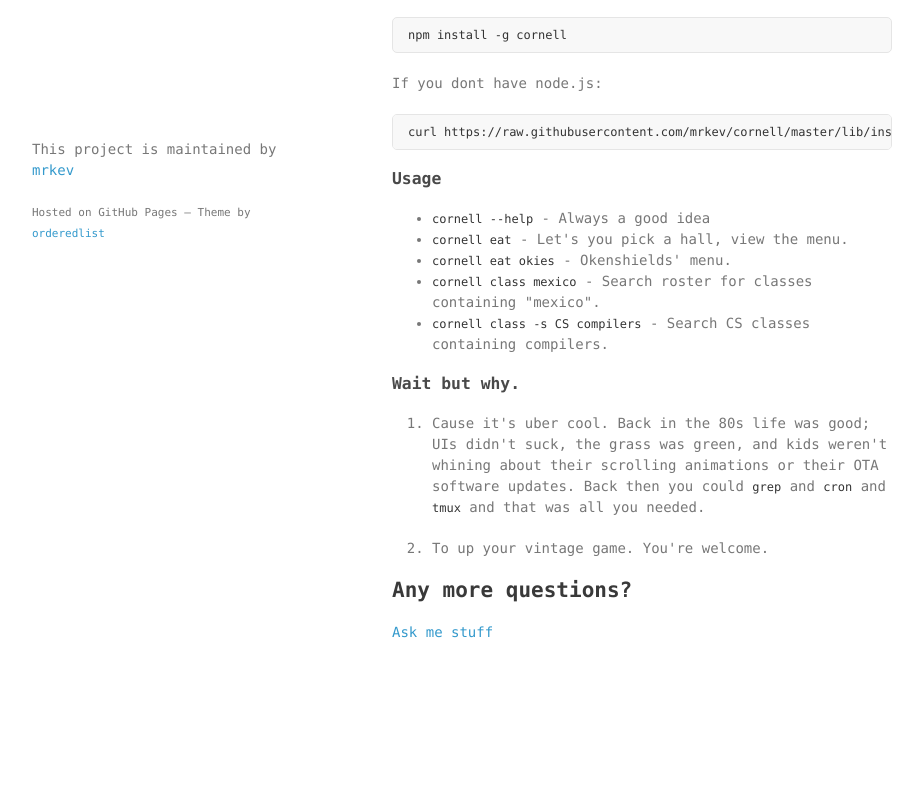
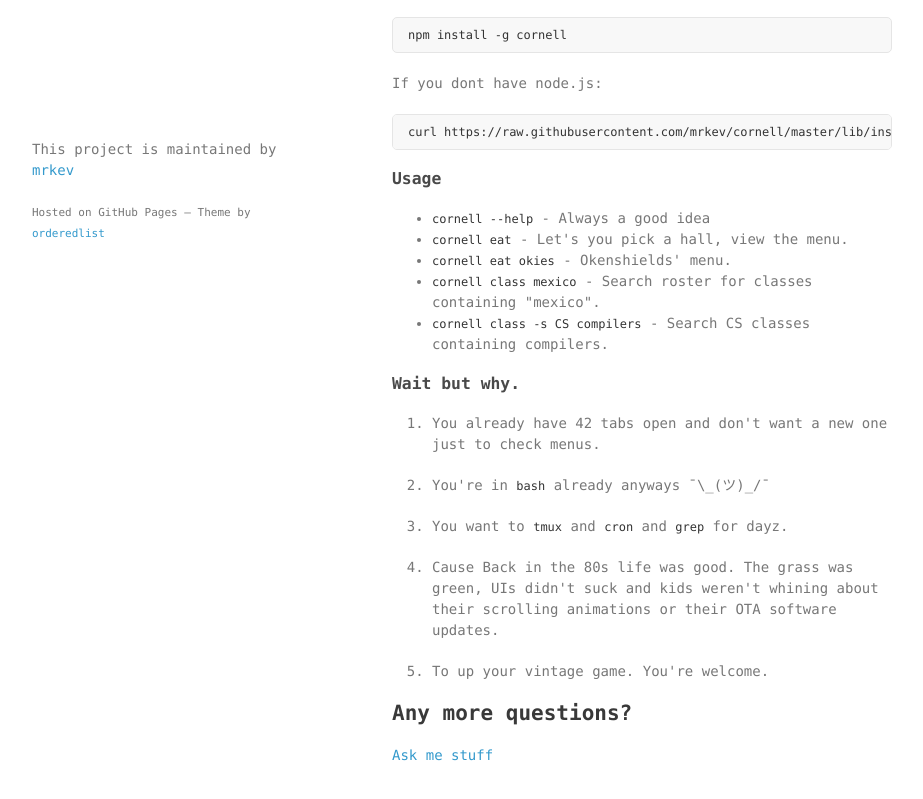
Before and after one commit to mrkev/cornell, a plain HTML site: page index.html in a window 1280 px wide. Shown: the part 487-1286 px from the top of the page, without its empty margins (178-1101 px from the left). Before the commit the page ends 1200 px from the top, so only its background shows below. Drawn offline with Linux system fonts and the light colour scheme.

Commit message:
Update index.html

```diff
--- a/index.html
+++ b/index.html
@@ -64,7 +64,10 @@
 <a id="wait-but-why" class="anchor" href="#wait-but-why" aria-hidden="true"><span class="octicon octicon-link"></span></a>Wait but why.</h3>
 
 <ol>
-<li><p>Cause it's uber cool. Back in the 80s life was good; UIs didn't suck, the grass was green, and kids weren't whining about their scrolling animations or their OTA software updates. Back then you could <code>grep</code> and <code>cron</code> and <code>tmux</code> and that was all you needed.</p></li>
+<li><p>You already have 42 tabs open and don't want a new one just to check menus.</p></li>
+<li><p>You're in <code>bash</code> already anyways ¯\_(ツ)_/¯</p></li>
+<li><p>You want to <code>tmux</code> and <code>cron</code> and <code>grep</code> for dayz.</p></li>
+<li><p>Cause Back in the 80s life was good. The grass was green, UIs didn't suck and kids weren't whining about their scrolling animations or their OTA software updates.</p></li>
 <li><p>To up your vintage game. You're welcome.</p></li>
 </ol>
 
```
